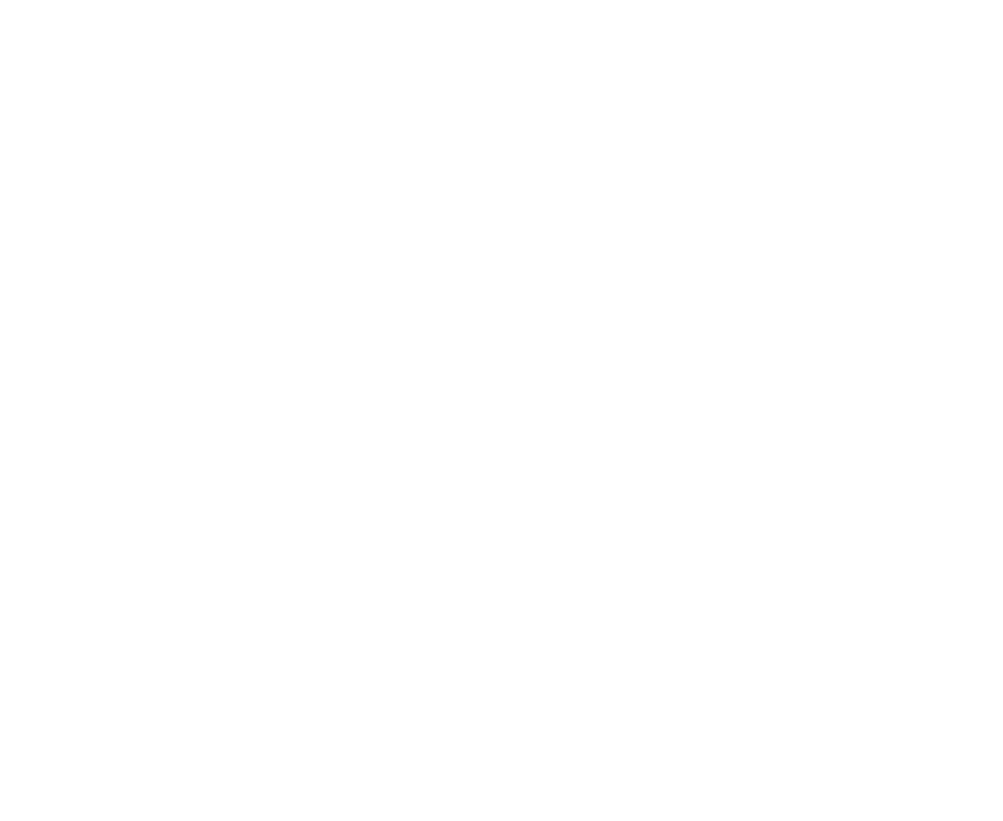
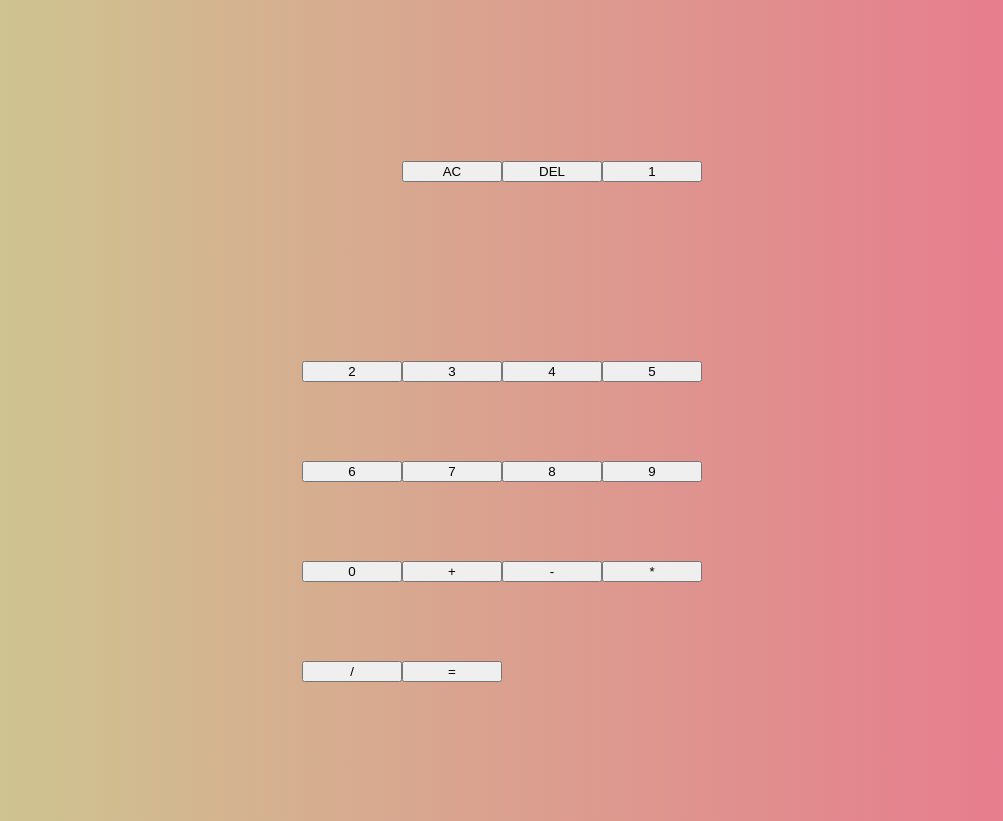
Before and after one commit to Ceejayludick/three-input-calculator, a plain HTML site: page index.html in a window 1280 px wide. Shown: the whole page, without its empty margins (138-1141 px from the left). Before the commit the page ends 800 px from the top, so only its background shows below. Drawn offline with Linux system fonts and the light colour scheme.

Commit message:
three input 2

```diff
--- a/index.html
+++ b/index.html
@@ -12,7 +12,29 @@
 
     <h1></h1>
 
-<div id="If"></div>
+    <div class="calculator-grid">
+        <div class="output">
+            <div class="previous-operand"></div>
+            <div class="current-operand"></div>
+        </div>
+        <button class="span-two">AC</button>
+        <button>DEL</button>
+        <button>1</button>
+        <button>2</button>
+        <button>3</button>
+        <button>4</button>
+        <button>5</button>
+        <button>6</button>
+        <button>7</button>
+        <button>8</button>
+        <button>9</button>
+        <button>0</button>
+        <button>+</button>
+        <button>-</button>
+        <button>*</button>
+        <button>/</button>
+        <button class="span-two">=</button>
+    </div>
 
 </body>
 </html>
--- a/styles.css
+++ b/styles.css
@@ -2,4 +2,18 @@ body {
     font-family: Arial, Helvetica, sans-serif;
     color: cornflowerblue;
     margin: 0%;
+    padding: 0%;
+    background: linear-gradient(to right, #CBCE91FF, #EA738DFF);
 }
+
+.calculator-grid {
+    display: grid;
+    justify-content: center;
+    align-items: center;
+    min-height: 100vh;
+    grid-template-columns: repeat(4, 100px);
+    grid-template-rows: minmax(120px, auto) repeat(5, 100px);
+}
+
+
+}
```
Also changed, not shown: if.js (+19 -0 lines), switch.js (+21 -0 lines).
